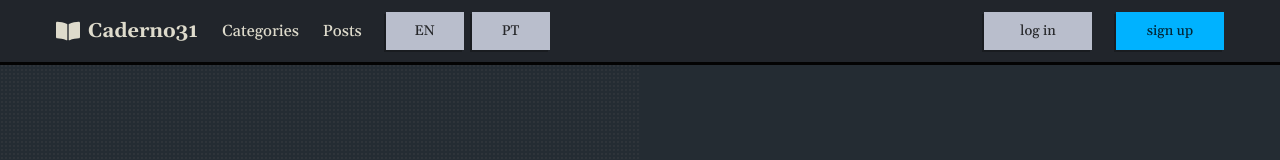
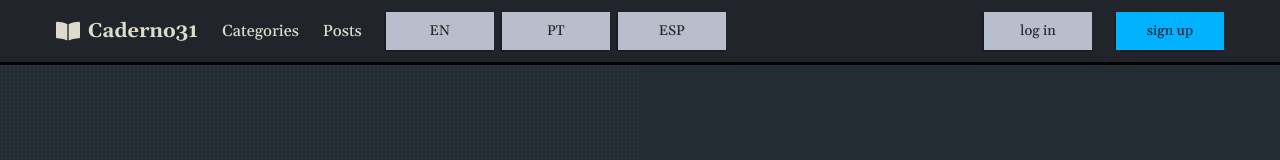
Before and after one commit to guarnieri007/Caderno31NewVersion, a React (Vite) app: page /signupUser in a window 1280 px wide. Shown: the top 160 px of the page. Built offline with nearby package versions, Linux system fonts and the light colour scheme; no server answers.

Commit message:
Added Spanish language switcher

```diff
--- a/src/component/common/languageSwitcher.tsx
+++ b/src/component/common/languageSwitcher.tsx
@@ -13,6 +13,9 @@ export const LanguageSwitcher = (): ReactElement => {
       <Button color='secondary' handleOnClick={() => changeLanguage('pt')} clicable={true}>
         PT
       </Button>
+      <Button color='secondary' handleOnClick={() => changeLanguage('es')} clicable={true}>
+        ESP
+      </Button>
     </div>
   );
 };
```
